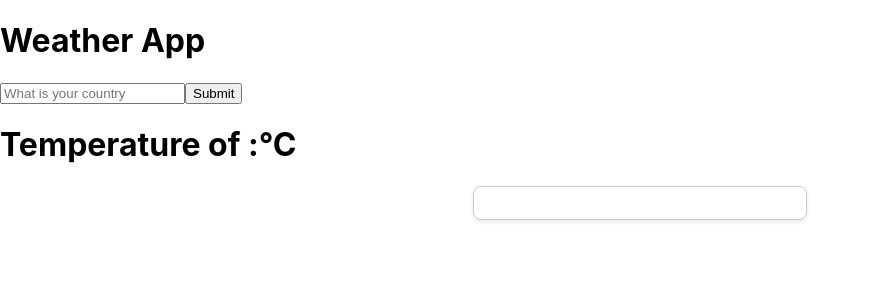
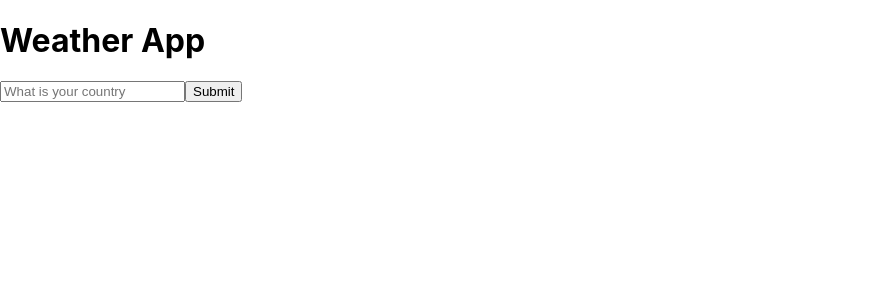
Before and after one commit to gunash-portfolio/weather-app-react, a React (Create React App) app: page / in a window 1280 px wide. Shown: the top 300 px of the page, without its empty margins (0-870 px from the left). Built offline with nearby package versions, Linux system fonts and the light colour scheme.

Commit message:
Data was pasted to Weather Card

```diff
--- a/src/App.css
+++ b/src/App.css
@@ -6,3 +6,11 @@
   margin: 0 auto;
   box-shadow: 0 2px 4px rgba(0, 0, 0, 0.1);
 }
+.app {
+  text-align: center;
+  padding: 40px;
+}
+
+h1 {
+  margin-bottom: 20px;
+}
--- a/src/App.js
+++ b/src/App.js
@@ -32,8 +32,8 @@ function App() {
      <input placeholder='What is your country' type='text' onChange={handleInputChange} value={cityName}/>
      <button type='submit'>Submit</button>
      </form>
-     <h1>Temperature of {cityName}:{weatherData&&weatherData.main&&weatherData.main.temp}°C</h1>
-     <WeatherCard></WeatherCard>
+
+     {weatherData && <WeatherCard weatherData={weatherData} />}
     </div>
   );
 }
--- a/src/WeatherCard.js
+++ b/src/WeatherCard.js
@@ -1,10 +1,11 @@
 import React from 'react';
 import './App.css';
 
-const WeatherCard = ({ weatherData }) => {
+const WeatherCard = ({ weatherData,cityName }) => {
     return (
       <div className="weather-card">
-        {/* Display weather information here */}
+        <h2>{weatherData.name}</h2>
+        <h1>Temperature of {cityName}:{weatherData&&weatherData.main&&weatherData.main.temp}°C</h1>
       </div>
     );
   };
```
